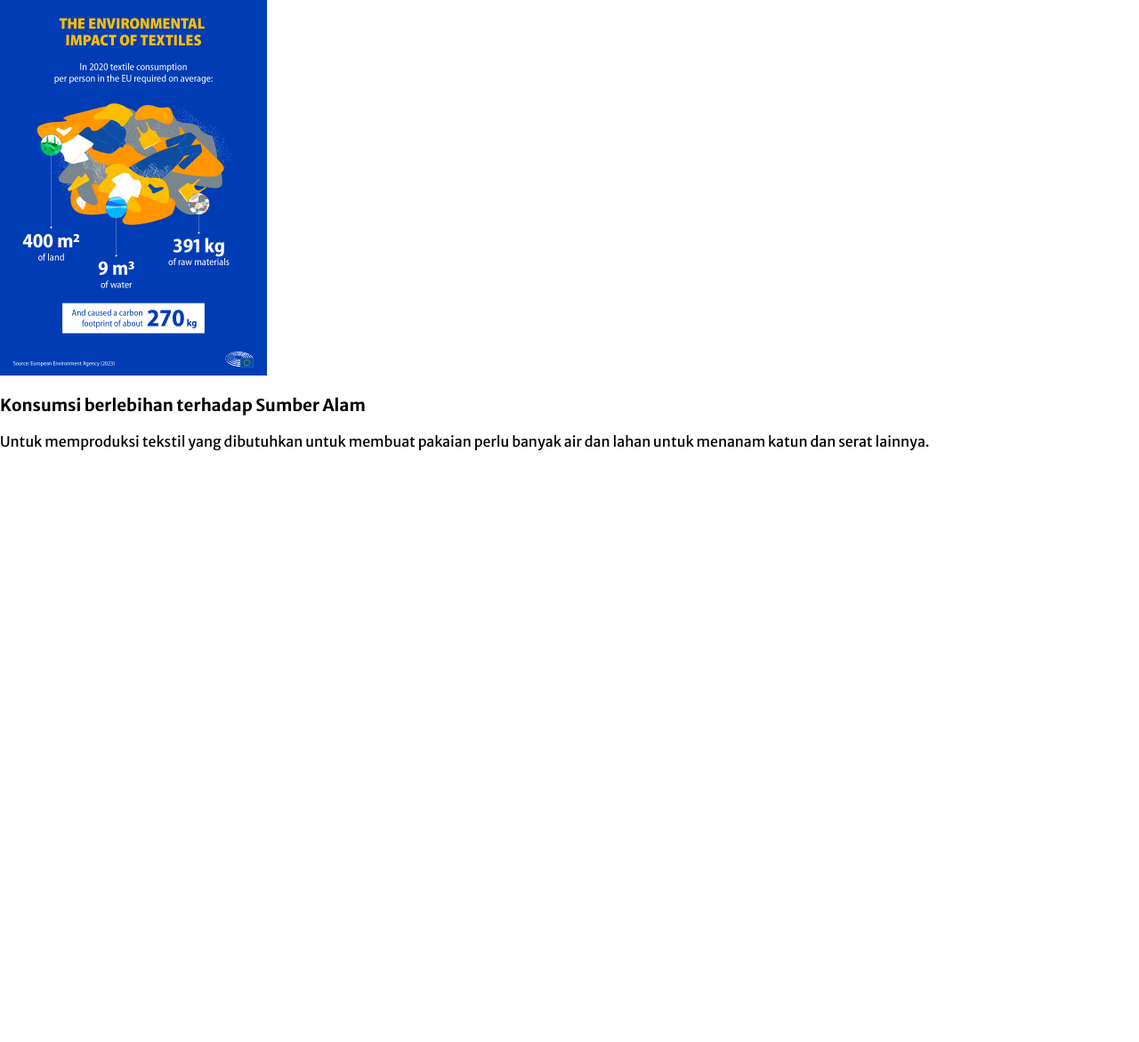
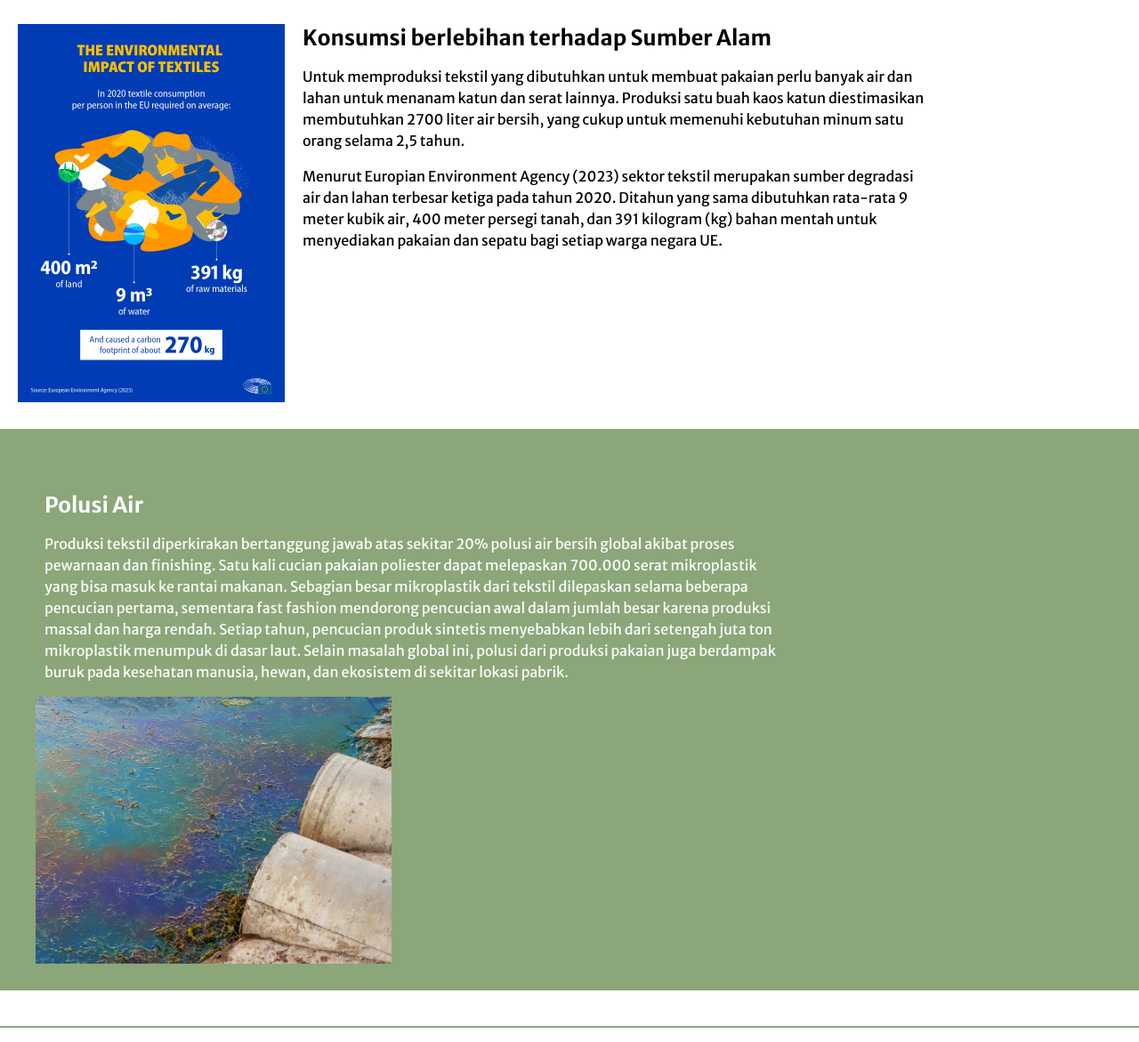
Before and after one commit to axltavideus/uts_kelompok_4, a plain HTML site: page damprod.html in a window 1280 px wide. Shown: the part 509-1680 px from the top of the page at 89% size. Before the commit the page ends 1031 px from the top, so only its background shows below. Drawn offline with Linux system fonts and the light colour scheme.

Commit message:
bagian kedua dampak produksi

```diff
--- a/damprod.css
+++ b/damprod.css
@@ -1,9 +1,10 @@
 @import url('https://fonts.googleapis.com/css2?family=Merriweather+Sans:ital,wght@0,300..800;1,300..800&display=swap');
 
-body{
+html, body{
     font-family: "Merriweather Sans", sans-serif;
     margin: 0;
     padding: 0;
+    overflow-x: hidden;
 }
 
 /* ===========NAVBAR START========== */
@@ -72,17 +73,17 @@ body{
     justify-content: space-between;
     position: relative;
     background-image:
-        linear-gradient(#B1DFBB, #B1DFBB), /* Line 1 */
-        linear-gradient(#B1DFBB, #B1DFBB), /* Line 2 */
-        linear-gradient(#B1DFBB, #B1DFBB), /* Line 3 */
-        linear-gradient(#B1DFBB, #B1DFBB); /* Line 4 */
+        linear-gradient(#B1DFBB, #B1DFBB),
+        linear-gradient(#B1DFBB, #B1DFBB),
+        linear-gradient(#B1DFBB, #B1DFBB),
+        linear-gradient(#B1DFBB, #B1DFBB);
     background-repeat: no-repeat;
     background-position:
-        0 20%,  /* Line 1 position */
-        0 40%,  /* Line 2 position */
-        0 60%,  /* Line 3 position */
-        0 80%;  /* Line 4 position */
-    background-size: 100% 2px; /* Line width and thickness */
+        0 20%,
+        0 40%,
+        0 60%,
+        0 80%;
+    background-size: 100% 2px;
 }
 
 .headtext{
@@ -93,3 +94,88 @@ body{
     margin-top: 10%;
     margin-left: 10%;
 }
+
+/* ==========HEADER END========== */
+
+.wContainer {
+    display: flex;
+    flex-wrap: wrap;
+    justify-content: flex-start;
+    position: relative;
+    width: 100%;
+    margin: 30px 20px;
+}
+
+.wContainer img {
+    max-width: 40%;
+    height: auto;
+    margin-right: 20px;
+}
+
+.text-container {
+    max-width: 55%;
+    flex-grow: 1;
+}
+
+.text-container h3 {
+    margin: 0 0 10px 0;
+    font-size: 1.5rem;
+}
+
+.text-container p {
+    font-size: 1rem;
+    line-height: 1.5;
+}
+
+/* =====KONSUMSI END======= */
+
+.photo-container{
+    width: 400px;
+    height: 300px;
+    object-fit: cover;
+}
+
+.section-divider {
+    border: none;
+    height: 2px;
+    background-color: #8BA779;
+    margin: 40px 0;
+}
+
+.pContainer {
+    display: flex;
+    flex-wrap: wrap;
+    justify-content: flex-start;
+    position: relative;
+    width: 100%;
+    padding: 30px 20px;
+    background-color: #8BA779;
+}
+
+.pContainer img {
+    max-width: 32%;
+    height: auto;
+    margin-left: 20px;
+    width: 400px;
+    height: 300px;
+    object-fit: cover;
+}
+
+.textcontainer {
+    max-width: 68%;
+    flex-grow: 1;
+}
+
+.textcontainer h3 {
+    margin: 0 0 10px 0;
+    font-size: 1.5rem;
+    color: #FCFCFC;
+    margin: 40px 0px 10px 30px;
+}
+
+.textcontainer p {
+    font-size: 1rem;
+    line-height: 1.5;
+    color: #FCFCFC;
+    margin-left: 30px;
+}
--- a/damprod.html
+++ b/damprod.html
@@ -23,14 +23,36 @@
 
     <div class="bContainer">
         <h1 class="headtext">Dampak Produksi dari Industri Fashion</h1>
-        <img src="assets/Group 2.png" alt="Caution">
+        <img src="assets/Dampak Produksi/Group 2.png" alt="Caution">
     </div>
 
     <div class="wContainer">
-        <img src="assets/euinfo.png" alt="infographic">
-        <h3>Konsumsi berlebihan terhadap Sumber Alam</h3>
-        <p>Untuk memproduksi tekstil yang dibutuhkan untuk membuat pakaian perlu banyak air  dan lahan untuk menanam katun dan serat lainnya.</p>
+        <img src="assets/Dampak Produksi/euinfo.png" alt="infographic">
+        <div class="text-container">
+            <h3>Konsumsi berlebihan terhadap Sumber Alam</h3>
+            <p>Untuk memproduksi tekstil yang dibutuhkan untuk membuat pakaian perlu banyak air dan lahan untuk menanam katun dan serat lainnya.
+                Produksi satu buah kaos katun diestimasikan membutuhkan 2700 liter air bersih,
+                yang cukup untuk memenuhi kebutuhan minum satu orang selama 2,5 tahun.</p>
+            <p>Menurut Europian Environment Agency (2023) sektor tekstil merupakan sumber degradasi air dan lahan terbesar ketiga pada tahun 2020.
+                Ditahun yang sama dibutuhkan rata-rata 9 meter kubik air, 400 meter persegi tanah,
+                dan 391 kilogram (kg) bahan mentah untuk menyediakan pakaian dan sepatu bagi setiap warga negara UE.
+            </p>
+        </div>
     </div>
 
+    <div class="pContainer">
+        <div class="textcontainer">
+            <h3>Polusi Air</h3>
+            <p>Produksi tekstil diperkirakan bertanggung jawab atas sekitar 20% polusi air bersih global akibat proses pewarnaan dan finishing.
+                Satu kali cucian pakaian poliester dapat melepaskan 700.000 serat mikroplastik yang bisa masuk ke rantai makanan.
+                Sebagian besar mikroplastik dari tekstil dilepaskan selama beberapa pencucian pertama,
+                sementara fast fashion mendorong pencucian awal dalam jumlah besar karena produksi massal dan harga rendah.
+                Setiap tahun, pencucian produk sintetis menyebabkan lebih dari setengah juta ton mikroplastik menumpuk di dasar laut.
+                Selain masalah global ini, polusi dari produksi pakaian juga berdampak buruk pada kesehatan manusia, hewan, dan ekosistem di sekitar lokasi pabrik.</p>
+        </div>
+        <img src="assets/Dampak Produksi/tex_waterPoll.jpg" alt="Polusi Air" class="photo-container">
+    </div>
+
+    <hr class="section-divider">
 </body>
 </html>
```
Also changed, not shown: assets/Dampak Produksi/Caution.png (renamed from assets/Caution.png), assets/Dampak Produksi/Group 2.png (renamed from assets/Group 2.png), assets/Dampak Produksi/Recycle.png (renamed from assets/Recycle.png), assets/Dampak Produksi/euinfo.png (renamed from assets/euinfo.png), assets/Dampak Produksi/tex_waterPoll.jpg (added).
